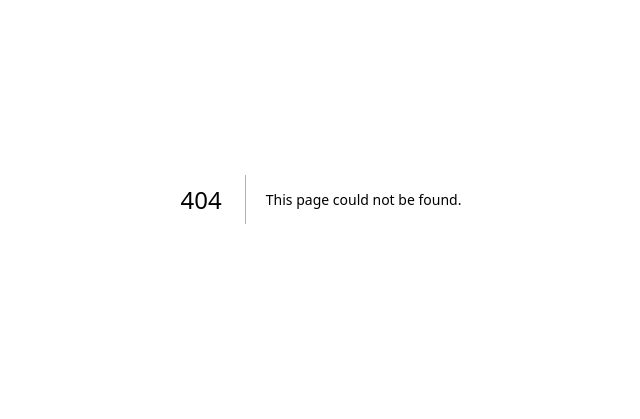
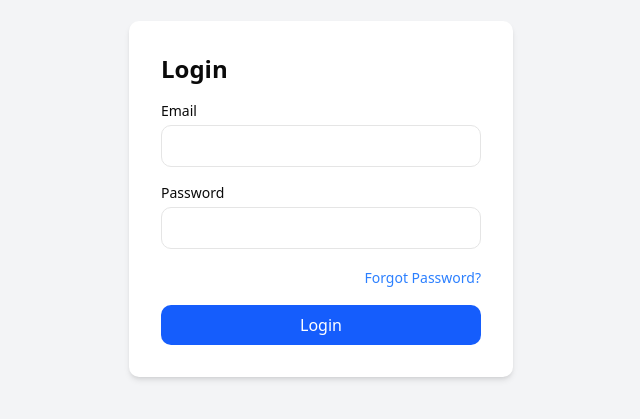
Before and after one commit to sujal-777/iceberg-admin, a Next.js app: page /login in a window 1280 px wide. Before the commit this address had no page. Shown: the part 201-620 px from the top of the page, without its empty margins (319-959 px from the left). Built offline with nearby package versions, Linux system fonts and the light colour scheme.

Commit message:
Add Login Functinality

```diff
--- a/app/StudentDashboard/page.tsx
+++ /dev/null
@@ -1,5 +0,0 @@
-import { DashboardPage } from "@/components/dashboard-page"
-
-export default function Home() {
-  return <DashboardPage />
-}
--- /dev/null
+++ b/app/api/auth/[...nextauth]/route.ts
@@ -0,0 +1,34 @@
+import NextAuth from "next-auth";
+import CredentialsProvider from "next-auth/providers/credentials";
+
+const handler = NextAuth({
+  providers: [
+    CredentialsProvider({
+      name: "Credentials",
+      credentials: {
+        email: { label: "Email", type: "text" },
+        password: { label: "Password", type: "password" },
+      },
+      async authorize(credentials) {
+        // Replace with real logic or DB check
+        if (credentials?.email === "admin@example.com" && credentials?.password === "admin123") {
+          return { id: "1", name: "Admin", email: "admin@example.com" };
+        }
+        return null;
+      },
+    }),
+  ],
+  pages: {
+    signIn: "/login", // custom login page
+  },
+  session: {
+    strategy: "jwt",
+
+  },
+  secret: process.env.NEXTAUTH_SECRET,
+});
+
+export { handler as GET, handler as POST };
+ export const authOptions = {
+  // your existing config
+};
--- /dev/null
+++ b/app/dashboard/page.tsx
@@ -0,0 +1,25 @@
+import { getServerSession } from "next-auth";
+import { authOptions } from "../api/auth/[...nextauth]/route";
+import { redirect } from "next/navigation";
+import DashboardPage from "@/components/dashboard-page";
+
+export default async function Dashboard() {
+  const session = await getServerSession(authOptions);
+
+  if (!session || !session.user) {
+    redirect("/login");
+  }
+
+  // Transform user object: convert nulls to undefined
+  const safeUser = {
+    name: session.user.name ?? undefined,
+    email: session.user.email ?? undefined,
+    image: session.user.image ?? undefined,
+  };
+
+  return (
+    <div className="p-8">
+      <DashboardPage user={safeUser} />
+    </div>
+  );
+}
--- a/app/layout.tsx
+++ b/app/layout.tsx
@@ -1,6 +1,7 @@
 import type { Metadata } from "next";
 import { Geist, Geist_Mono } from "next/font/google";
 import "./globals.css";
+
 
 const geistSans = Geist({
   variable: "--font-geist-sans",
@@ -27,6 +28,7 @@ export default function RootLayout({
       <body
         className={`${geistSans.variable} ${geistMono.variable} antialiased`}
       >
+
         {children}
       </body>
     </html>
--- /dev/null
+++ b/app/login/page.tsx
@@ -0,0 +1,65 @@
+'use client';
+
+import { signIn } from "next-auth/react";
+import { useRouter } from "next/navigation";
+import { useState } from "react";
+
+export default function LoginPage() {
+  const router = useRouter();
+  const [email, setEmail] = useState("");
+  const [password, setPassword] = useState("");
+  const [error, setError] = useState("");
+
+  const handleLogin = async (e: React.FormEvent) => {
+    e.preventDefault();
+    const res = await signIn("credentials", {
+      redirect: false,
+      email,
+      password,
+    });
+
+    if (res?.ok) {
+      router.push("/dashboard");
+    } else {
+      setError("Invalid email or password");
+    }
+  };
+
+  return (
+    <div className="min-h-screen flex items-center justify-center bg-gray-100">
+      <form onSubmit={handleLogin} className="bg-white p-8 rounded-lg shadow-md w-96">
+        <h2 className="text-2xl font-bold mb-4">Login</h2>
+        {error && <p className="text-red-500 mb-4">{error}</p>}
+        <div className="mb-4">
+          <label className="block text-sm font-medium mb-1">Email</label>
+          <input
+            type="email"
+            className="w-full border rounded px-3 py-2"
+            value={email}
+            onChange={(e) => setEmail(e.target.value)}
+            required
+          />
+        </div>
+        <div className="mb-4">
+          <label className="block text-sm font-medium mb-1">Password</label>
+          <input
+            type="password"
+            className="w-full border rounded px-3 py-2"
+            value={password}
+            onChange={(e) => setPassword(e.target.value)}
+            required
+          />
+        </div>
+        <div className="mb-4 text-right">
+          <a href="#" className="text-sm text-blue-500 hover:underline">Forgot Password?</a>
+        </div>
+        <button
+          type="submit"
+          className="w-full bg-blue-600 text-white py-2 rounded hover:bg-blue-700"
+        >
+          Login
+        </button>
+      </form>
+    </div>
+  );
+}
--- a/app/page.tsx
+++ b/app/page.tsx
@@ -1,7 +1,7 @@
-import { DashboardPage } from "@/components/dashboard-page";
+ import DashboardPage from "./dashboard/page";
 
 export default function Home() {
   return (
-    <DashboardPage />
+     <DashboardPage/>
   );
 }
--- /dev/null
+++ b/components/LoginForm.tsx
@@ -0,0 +1,61 @@
+'use client'
+import { useState } from "react";
+
+const LoginForm = () => {
+  const [email, setEmail] = useState("");
+  const [password, setPassword] = useState("");
+
+  const handleSubmit = (e: React.FormEvent) => {
+    e.preventDefault();
+    console.log("Login:", { email, password });
+    // Add your auth logic here
+  };
+
+  return (
+    <div className="flex items-center justify-center min-h-screen bg-gray-100">
+      <form
+        onSubmit={handleSubmit}
+        className="bg-white p-8 rounded-xl shadow-md w-full max-w-md"
+      >
+        <h2 className="text-2xl font-bold mb-6 text-center">Login</h2>
+
+        <div className="mb-4">
+          <label htmlFor="email" className="block mb-1 font-medium">
+            Email
+          </label>
+          <input
+            type="email"
+            id="email"
+            className="w-full px-4 py-2 border rounded-md focus:outline-none focus:ring-2 focus:ring-blue-400"
+            value={email}
+            onChange={(e) => setEmail(e.target.value)}
+            required
+          />
+        </div>
+
+        <div className="mb-6">
+          <label htmlFor="password" className="block mb-1 font-medium">
+            Password
+          </label>
+          <input
+            type="password"
+            id="password"
+            className="w-full px-4 py-2 border rounded-md focus:outline-none focus:ring-2 focus:ring-blue-400"
+            value={password}
+            onChange={(e) => setPassword(e.target.value)}
+            required
+          />
+        </div>
+
+        <button
+          type="submit"
+          className="w-full bg-blue-600 text-white py-2 rounded-md hover:bg-blue-700 transition"
+        >
+          Login
+        </button>
+      </form>
+    </div>
+  );
+};
+
+export default LoginForm;
--- a/components/dashboard-page.tsx
+++ b/components/dashboard-page.tsx
@@ -1,66 +1,79 @@
-"use client"
+"use client";
 
-import { useState } from "react"
-import { format } from "date-fns"
+import { useState } from "react";
+import { format } from "date-fns";
+import { signOut } from "next-auth/react";
 import {
   BookOpen,
   Calendar,
-  FilePlus2,
-  FileBarChart,
-  HeadphonesIcon,
   LayoutDashboard,
   Search,
   Settings,
-  UserPlus,
   Users,
   Video,
-} from "lucide-react"
-import { Avatar, AvatarFallback, AvatarImage } from "@/components/ui/avatar"
-import { Button } from "@/components/ui/button"
-import { Card, CardContent, CardHeader, CardTitle } from "@/components/ui/card"
-import { Input } from "@/components/ui/input"
-import { Tabs, TabsList, TabsTrigger } from "@/components/ui/tabs"
-import { StatCard } from "@/components/stat-card"
-import { AreaChart } from "@/components/area-chart"
-import { BarChartComponent } from "@/components/bar-chart"
-import { TestSeriesCard } from "@/components/test-series-card"
-import { CounsellingSession } from "@/components/counselling-session"
-import QuickAccessTools from "./quick-access-card"
+} from "lucide-react";
 
-export function DashboardPage() {
-  const [currentDate] = useState(new Date())
+import { Avatar, AvatarFallback, AvatarImage } from "@/components/ui/avatar";
+import { Button } from "@/components/ui/button";
+import { Card, CardContent, CardHeader, CardTitle } from "@/components/ui/card";
+import { Input } from "@/components/ui/input";
+import { Tabs, TabsList, TabsTrigger } from "@/components/ui/tabs";
+import { StatCard } from "@/components/stat-card";
+import { AreaChart } from "@/components/area-chart";
+import { BarChartComponent } from "@/components/bar-chart";
+import { TestSeriesCard } from "@/components/test-series-card";
+import { CounsellingSession } from "@/components/counselling-session";
+import QuickAccessTools from "@/components/quick-access-card";
+
+interface DashboardProps {
+  user: {
+    name?: string;
+    email?: string;
+    image?: string;
+  };
+}
+
+export default function DashboardPage({ user }: DashboardProps) {
+  const [currentDate] = useState(new Date());
+   const [open, setOpen] = useState(false);
+
 
   return (
     <div className="flex min-h-screen bg-gray-100">
       {/* Sidebar */}
-      <div className="hidden md:flex w-[305px] h-[933px] flex-col border-r bg-white">
+      <div className="hidden md:flex w-[305px] flex-col border-r bg-white">
         <div className="p-4 border-b">
-          <h2 className="text-[36px] font-bold  text-transparent bg-clip-text bg-gradient-to-r from-[#00BBFF] to-[#0048B0]">ICEBERG</h2>
+          <h2 className="text-[36px] font-bold text-transparent bg-clip-text bg-gradient-to-r from-[#00BBFF] to-[#0048B0]">
+            ICEBERG
+          </h2>
         </div>
         <div className="flex-1 py-4">
           <nav className="space-y-4 px-2">
-            <Button variant="default" className="w-full justify-start bg-blue-600 hover:bg-blue-700 text-[16px]">
+            <Button
+              variant="default"
+              className="w-full justify-start bg-blue-600 hover:bg-blue-700 text-[16px]"
+            >
               <LayoutDashboard className="mr-2 h-4 w-4" />
               Dashboard
             </Button>
-            <Button variant="outline" className="w-full justify-start  text-[16px]  whitespace-nowrap">
-              <Users className="mr-2 h-4 w-4"  />
+            <Button variant="outline" className="w-full justify-start text-[16px]">
+              <Users className="mr-2 h-4 w-4" />
               Candidate Management
             </Button>
-            <Button variant="outline" className="w-full justify-start  text-[16px] ">
-              <BookOpen className="mr-2 h-4 w-4 " />
+            <Button variant="outline" className="w-full justify-start text-[16px]">
+              <BookOpen className="mr-2 h-4 w-4" />
               Test Series
             </Button>
-            <Button variant="outline" className="w-full justify-start  text-[16px]">
+            <Button variant="outline" className="w-full justify-start text-[16px]">
               <Video className="mr-2 h-4 w-4" />
               Concept Video
             </Button>
           </nav>
         </div>
         <div className="border-t p-4">
-          <Button variant="outline" className="w-full justify-start">
-             <img src="/supportcenter.png" alt="" />
-            Support Center
+          <Button variant="outline" className="w-full justify-start space-x-2">
+            <img src="/supportcenter.png" alt="Support" className="h-5 w-5" />
+            <span>Support Center</span>
           </Button>
         </div>
       </div>
@@ -74,23 +87,49 @@ export function DashboardPage() {
             <Input placeholder="Search" className="pl-8" />
           </div>
           <div className="flex items-center space-x-4">
-            <div className="text-sm text-gray-600">{format(currentDate, "dd MMM, yyyy 'at' hh:mm a")}</div>
+            <div className="text-sm text-gray-600">
+              {format(currentDate, "dd MMM, yyyy 'at' hh:mm a")}
+            </div>
             <Button variant="default" size="default">
               <Settings className="h-5 w-5" />
             </Button>
             <Button variant="default" size="default">
               <Calendar className="h-5 w-5" />
             </Button>
-            <div className="flex items-center space-x-2">
-              <Avatar>
-                <AvatarImage src="/adminprofile.png" />
-                <AvatarFallback>JV</AvatarFallback>
-              </Avatar>
-              <div>
-                <p className="text-sm font-medium">Jay Vasani</p>
-                <p className="text-xs text-gray-500">Admin</p>
-              </div>
-            </div>
+             <div className="relative">
+      <button
+        onClick={() => setOpen(!open)}
+        className="flex items-center space-x-2 focus:outline-none"
+      >
+        <Avatar>
+          <AvatarImage src={user?.image || "/adminprofile.png"} />
+          <AvatarFallback>
+            {user?.name?.[0]?.toUpperCase() || "A"}
+          </AvatarFallback>
+        </Avatar>
+        <div className="text-left">
+          <p className="text-sm font-medium">{user?.name || "Admin"}</p>
+          <p className="text-xs text-gray-500">Admin</p>
+        </div>
+      </button>
+
+      {open && (
+        <div className="absolute right-0 mt-2 w-44 bg-white border rounded shadow-lg z-50">
+          <a
+            href="#"
+            className="block px-4 py-2 text-sm text-gray-700 hover:bg-gray-100"
+          >
+            Profile
+          </a>
+          <button
+            onClick={() => signOut({ callbackUrl: "/login" })}
+            className="w-full text-left px-4 py-2 text-sm text-red-600 hover:bg-gray-100"
+          >
+            Logout
+          </button>
+        </div>
+      )}
+    </div>
           </div>
         </header>
 
@@ -137,7 +176,7 @@ export function DashboardPage() {
             <Card>
               <CardHeader className="pb-2">
                 <CardTitle className="text-base font-medium">Student Progress</CardTitle>
-                <Tabs defaultValue="week" >
+                <Tabs defaultValue="week">
                   <TabsList className="grid w-[200px] grid-cols-2">
                     <TabsTrigger value="week">This Week</TabsTrigger>
                     <TabsTrigger value="month">This Month</TabsTrigger>
@@ -167,19 +206,31 @@ export function DashboardPage() {
             </CardHeader>
             <CardContent>
               <div className="grid grid-cols-1 md:grid-cols-3 gap-4">
-                <TestSeriesCard title="CA Test Series" enrolledStudents="1,256" testSeries="12" progress={72} />
-                <TestSeriesCard title="CS Test Series" enrolledStudents="876" testSeries="9" progress={81} />
-                <TestSeriesCard title="CMA Test Series" enrolledStudents="745" testSeries="7" progress={61} />
+                <TestSeriesCard
+                  title="CA Test Series"
+                  enrolledStudents="1,256"
+                  testSeries="12"
+                  progress={72}
+                />
+                <TestSeriesCard
+                  title="CS Test Series"
+                  enrolledStudents="876"
+                  testSeries="9"
+                  progress={81}
+                />
+                <TestSeriesCard
+                  title="CMA Test Series"
+                  enrolledStudents="745"
+                  testSeries="7"
+                  progress={61}
+                />
               </div>
             </CardContent>
           </Card>
 
           {/* Bottom Row */}
           <div className="grid grid-cols-1 lg:grid-cols-2 gap-4">
-            {/* Quick Access Tools */}
-              <QuickAccessTools/>
-
-            {/* Today's Counselling Sessions */}
+            <QuickAccessTools />
             <Card>
               <CardHeader className="pb-2">
                 <CardTitle className="text-base font-medium">Today's Counselling Sessions</CardTitle>
@@ -198,7 +249,6 @@ export function DashboardPage() {
                   time="02:00 PM - 03:30 PM"
                   students="12 Students"
                   status="scheduled"
-
                 />
                 <CounsellingSession
                   name="CA Sunita Agarwal"
@@ -218,5 +268,5 @@ export function DashboardPage() {
         </main>
       </div>
     </div>
-  )
+  );
 }
--- /dev/null
+++ b/lib/auth.ts
@@ -0,0 +1,36 @@
+import CredentialsProvider from "next-auth/providers/credentials";
+import type { NextAuthOptions } from "next-auth";
+import bcrypt from "bcrypt";
+
+const fakeUsers = [
+  {
+    id: "1",
+    email: "admin@example.com",
+    password: await bcrypt.hash("admin123", 10), // hashed version
+  },
+];
+
+export const authConfig: NextAuthOptions = {
+  session: {
+    strategy: "jwt",
+  },
+  providers: [
+    CredentialsProvider({
+      name: "Credentials",
+      credentials: {
+        email: { label: "Email", type: "email" },
+        password: { label: "Password", type: "password" },
+      },
+      async authorize(credentials) {
+        const user = fakeUsers.find(u => u.email === credentials?.email);
+        if (user && credentials?.password && await bcrypt.compare(credentials.password, user.password)) {
+          return { id: user.id, email: user.email };
+        }
+        return null;
+      },
+    }),
+  ],
+  pages: {
+    signIn: "/login",
+  },
+};
```
Also changed, not shown: package.json (+10 -1 lines), 1 other file (tests, documents, lock files or other folders).
